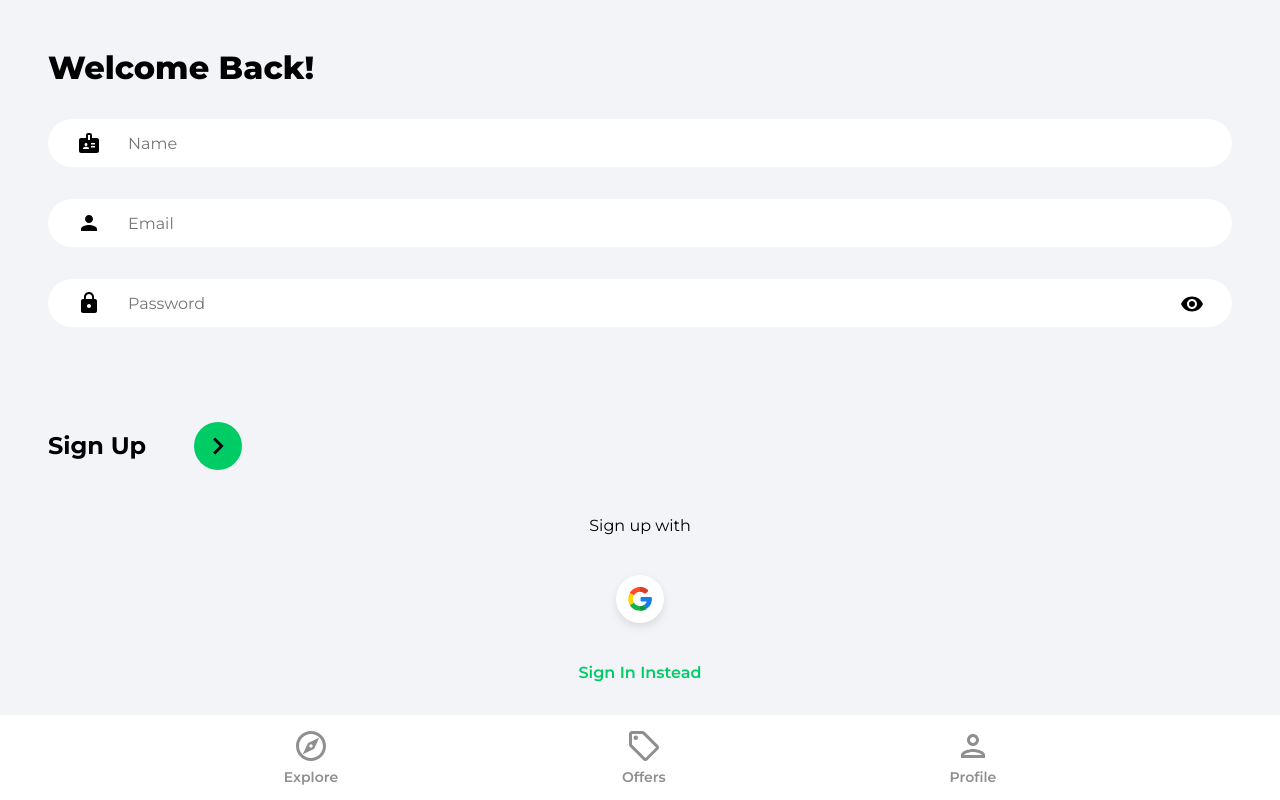
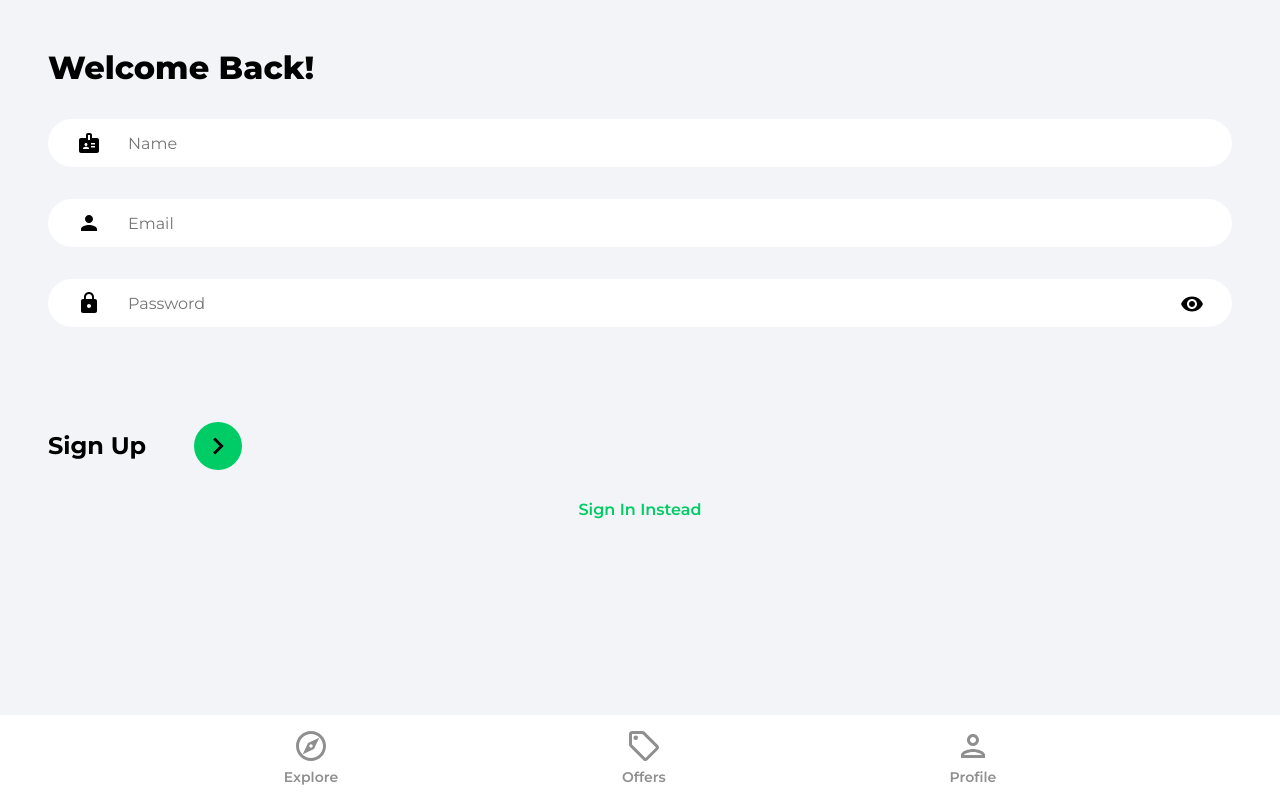
Before and after one commit to mckiece/housing-marketplace, a React (Create React App) app: page /sign-up in a window 1280 px wide. Built offline with nearby package versions, Linux system fonts and the light colour scheme; no server answers.

Commit message:
Remove OAuth

```diff
--- a/src/pages/SignUp.jsx
+++ b/src/pages/SignUp.jsx
@@ -10,7 +10,6 @@ import { setDoc, doc, serverTimestamp } from "firebase/firestore";
 import { db } from "../firebase.config";
 import { ReactComponent as ArrowRightIcon } from "../assets/svg/keyboardArrowRightIcon.svg";
 import visibilityIcon from "../assets/svg/visibilityIcon.svg";
-import OAuth from "../components/OAuth";
 
 function SignUp() {
 	const [showPassword, setShowPassword] = useState(false);
@@ -115,8 +114,6 @@ function SignUp() {
 					</div>
 				</form>
 
-				<OAuth />
-
 				<Link to="/sign-in" className="registerLink">
 					Sign In Instead
 				</Link>
```
